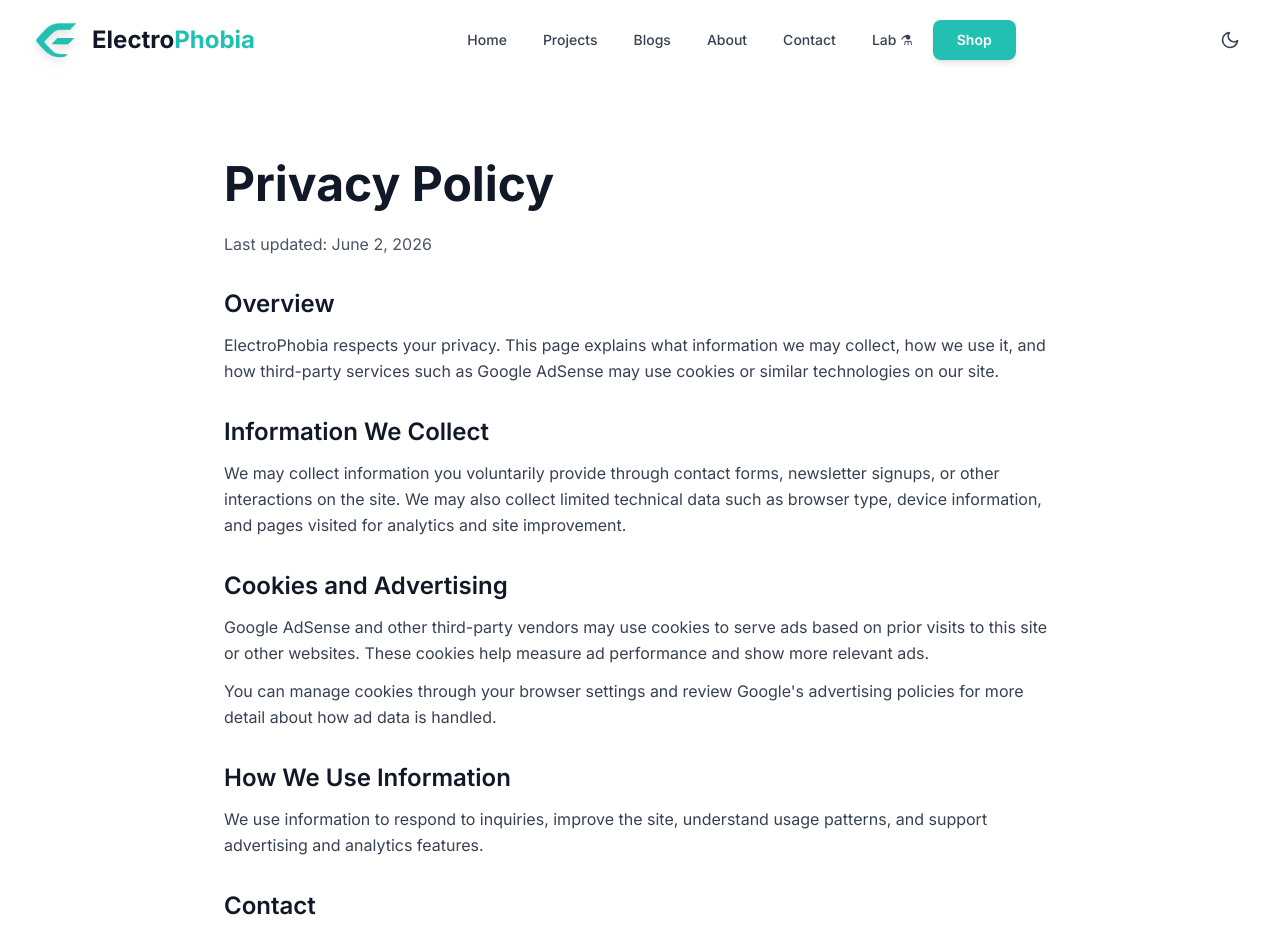
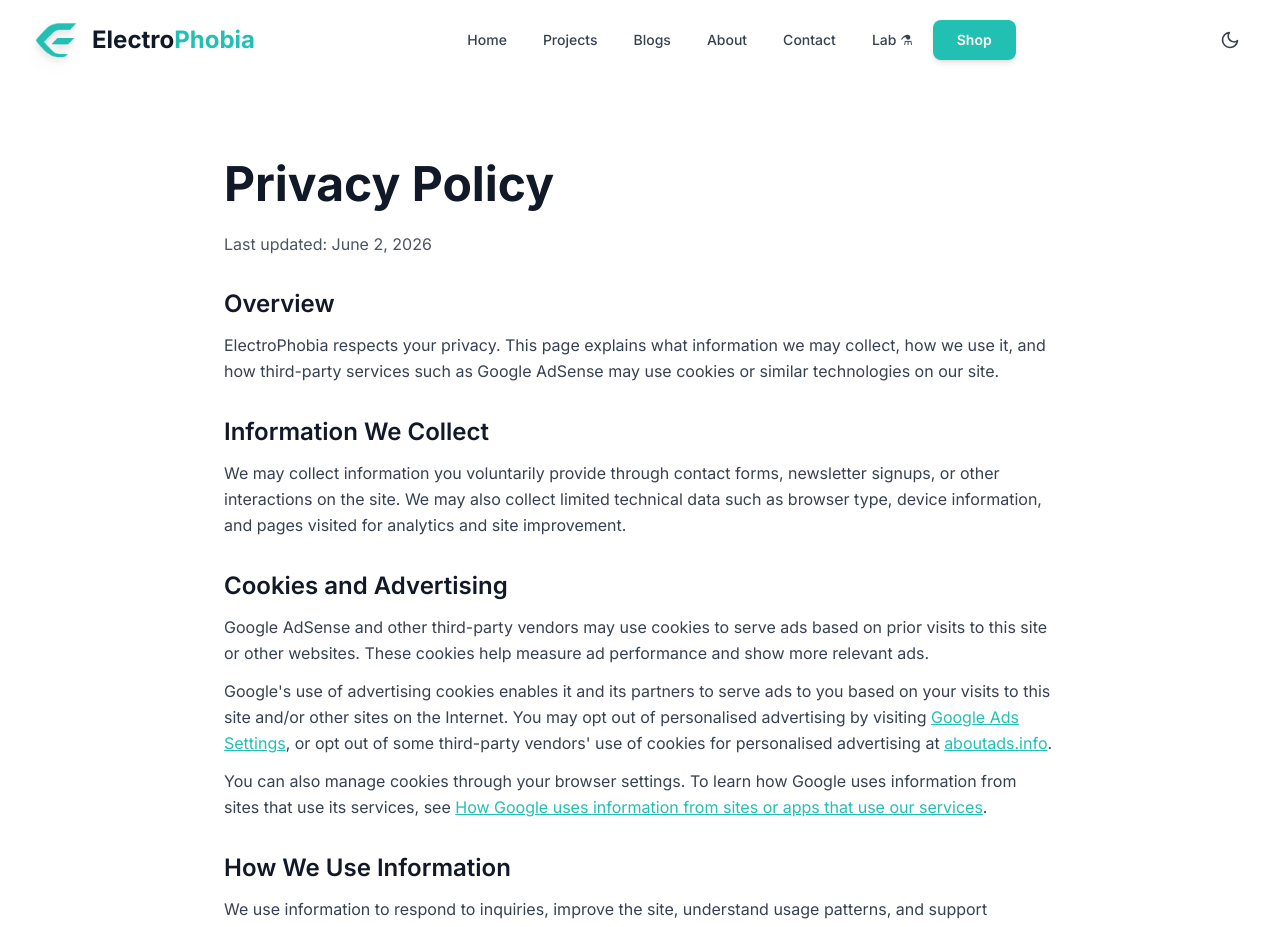
Before and after one commit to prashantbhandary/electro.phobia, a Next.js app: page /privacy in a window 1280 px wide. Shown: the top 927 px of the page. Built offline with nearby package versions, Linux system fonts and the light colour scheme.

Commit message:
Add personalised-ads opt-out links to the privacy policy
AdSense requires the privacy policy to tell visitors how to opt out of
personalised advertising; link Google Ads Settings, aboutads.info and
Google's partner-sites data page.

```diff
--- a/app/privacy/page.tsx
+++ b/app/privacy/page.tsx
@@ -45,8 +45,25 @@ export default function PrivacyPolicyPage() {
                 more relevant ads.
               </p>
               <p className="mt-3">
-                You can manage cookies through your browser settings and review Google&apos;s advertising
-                policies for more detail about how ad data is handled.
+                Google&apos;s use of advertising cookies enables it and its partners to serve ads to you
+                based on your visits to this site and/or other sites on the Internet. You may opt out of
+                personalised advertising by visiting{' '}
+                <a href="https://adssettings.google.com" target="_blank" rel="noopener noreferrer" className="text-primary underline">
+                  Google Ads Settings
+                </a>
+                , or opt out of some third-party vendors&apos; use of cookies for personalised advertising at{' '}
+                <a href="https://www.aboutads.info/choices/" target="_blank" rel="noopener noreferrer" className="text-primary underline">
+                  aboutads.info
+                </a>
+                .
+              </p>
+              <p className="mt-3">
+                You can also manage cookies through your browser settings. To learn how Google uses
+                information from sites that use its services, see{' '}
+                <a href="https://policies.google.com/technologies/partner-sites" target="_blank" rel="noopener noreferrer" className="text-primary underline">
+                  How Google uses information from sites or apps that use our services
+                </a>
+                .
               </p>
             </section>
 
```
